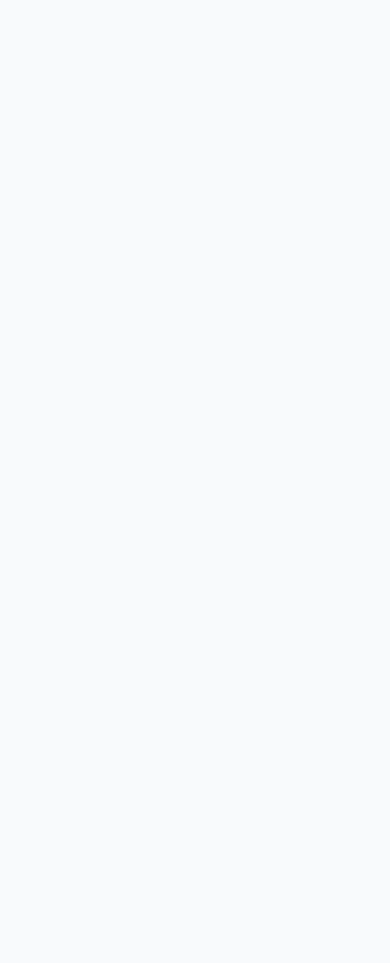
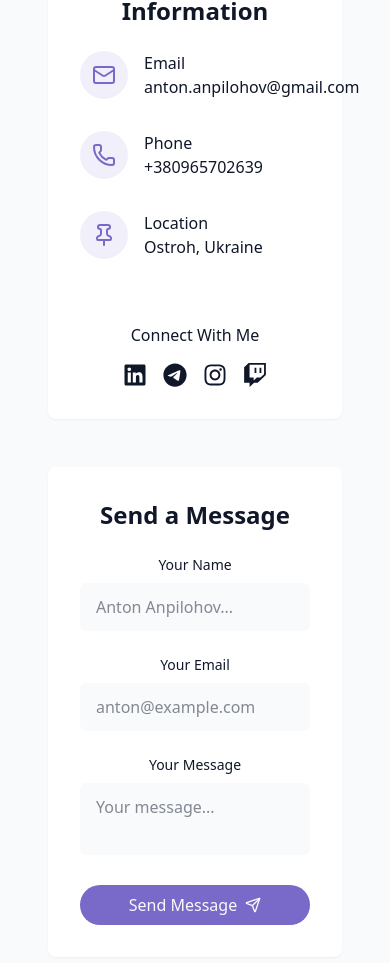
Before and after one commit to tosentai/CV, a React (Vite) app: page / in a window 390 px wide. Shown: the part 8109-9072 px from the top of the page. Before the commit the page ends 7792 px from the top, so only its background shows below. Built offline with nearby package versions, Linux system fonts and the light colour scheme.

Commit message:
ContactSection added

```diff
--- /dev/null
+++ b/src/components/ContactSection.jsx
@@ -0,0 +1,173 @@
+import { Mail, Phone, Pin, Send } from "lucide-react";
+import { FaInstagram, FaLinkedin, FaTelegram, FaTwitch } from "react-icons/fa6";
+import { cn } from "@/lib/utils";
+
+export const ContactSection = () => {
+    return (
+        <section id="contact" className="py-24 px-4 relative bg-secondary/30">
+            <div className="container mx-auto max-w-5xl">
+                <h2 className="text-4xl md:text-4xl font-bold text-center mb-4">
+                    Get In <span className="text-primary">Touch</span>
+                </h2>
+
+                <p className="text-center text-muted-foreground mb-12 max-w-2xl mx-auto">
+                    If you have any questions or inquiries, feel free to reach
+                    out!
+                </p>
+
+                <div className="grid grid-cols-1 md:grid-cols-2 gap-12">
+                    <div className="space-y-8 flex flex-col justify-center bg-card p-8 rounded-lg shadow-xs">
+                        <h3 className="text-2xl font-semibold mb-6">
+                            Contact Information
+                        </h3>
+                        <div className="space-y-6 justify-center">
+                            <div className="flex items-start space-x-4">
+                                <div className="p-3 rounded-full bg-primary/10">
+                                    <Mail className="h-6 w-6 text-primary" />
+                                </div>
+                                <div>
+                                    <h4 className="font-medium text-left">
+                                        Email
+                                    </h4>
+                                    <a
+                                        href="mailto:anton.anpilohov@gmail.com"
+                                        className="text-muted-foreground hover:text-primary transition-colors"
+                                    >
+                                        anton.anpilohov@gmail.com
+                                    </a>
+                                </div>
+                            </div>
+                        </div>
+                        <div className="space-y-6 justify-center">
+                            <div className="flex items-start space-x-4">
+                                <div className="p-3 rounded-full bg-primary/10">
+                                    <Phone className="h-6 w-6 text-primary" />
+                                </div>
+                                <div>
+                                    <h4 className="font-medium text-left">
+                                        Phone
+                                    </h4>
+                                    <a
+                                        href="tel:+380965702639"
+                                        className="text-muted-foreground hover:text-primary transition-colors"
+                                    >
+                                        +380965702639
+                                    </a>
+                                </div>
+                            </div>
+                        </div>
+                        <div className="space-y-6 justify-center">
+                            <div className="flex items-start space-x-4">
+                                <div className="p-3 rounded-full bg-primary/10">
+                                    <Pin className="h-6 w-6 text-primary" />
+                                </div>
+                                <div>
+                                    <h4 className="font-medium text-left">
+                                        Location
+                                    </h4>
+                                    <a className="text-muted-foreground hover:text-primary transition-colors">
+                                        Ostroh, Ukraine
+                                    </a>
+                                </div>
+                            </div>
+                        </div>
+                        <div className="pt-8">
+                            <h4 className="font-medium mb-4">
+                                Connect With Me
+                            </h4>
+                            <div className="flex space-x-4 justify-center">
+                                <a
+                                    href="https://www.linkedin.com/in/tosentai/"
+                                    target="_blank"
+                                >
+                                    <FaLinkedin size={24} />
+                                </a>
+                                <a href="https://t.me/tosentai" target="_blank">
+                                    <FaTelegram size={24} />
+                                </a>
+                                <a
+                                    href="https://www.instagram.com/tosentai_/"
+                                    target="_blank"
+                                >
+                                    <FaInstagram size={24} />
+                                </a>
+                                <a
+                                    href="https://www.twitch.tv/tosentai"
+                                    target="_blank"
+                                >
+                                    <FaTwitch size={24} />
+                                </a>
+                            </div>
+                        </div>
+                    </div>
+
+                    <div className="bg-card p-8 rounded-lg shadow-xs">
+                        <h3 className="text-2xl font-semibold mb-6">
+                            {" "}
+                            Send a Message
+                        </h3>
+                        <form className="space-y-6">
+                            <div>
+                                <label
+                                    htmlFor="name"
+                                    className="block text-sm font-medium mb-2"
+                                >
+                                    Your Name
+                                </label>
+                                <input
+                                    type="text"
+                                    id="name"
+                                    name="name"
+                                    required
+                                    className="w-full px-4 py-3 rounded-md border-input bg-background focus:outline-hidden focus:ring-2 focus:ring-primary"
+                                    placeholder="Anton Anpilohov..."
+                                />
+                            </div>
+                            <div>
+                                <label
+                                    htmlFor="email"
+                                    className="block text-sm font-medium mb-2"
+                                >
+                                    Your Email
+                                </label>
+                                <input
+                                    type="email"
+                                    id="email"
+                                    name="email"
+                                    required
+                                    className="w-full px-4 py-3 rounded-md border-input bg-background focus:outline-hidden focus:ring-2 focus:ring-primary"
+                                    placeholder="anton@example.com"
+                                />
+                            </div>
+                            <div>
+                                <label
+                                    htmlFor="message"
+                                    className="block text-sm font-medium mb-2"
+                                >
+                                    Your Message
+                                </label>
+                                <textarea
+                                    id="message"
+                                    name="message"
+                                    required
+                                    className="w-full px-4 py-3 rounded-md border-input bg-background focus:outline-hidden focus:ring-2 focus:ring-primary resize-none"
+                                    placeholder="Your message..."
+                                />
+                            </div>
+
+                            <button
+                                type="submit"
+                                className={cn(
+                                    "cosmic-button w-full flex items-center justify-center gap-2"
+                                )}
+                            >
+                                Send Message
+                                <Send size={16} />
+                            </button>
+                        </form>
+                    </div>
+                </div>
+            </div>
+        </section>
+    );
+};
--- a/src/pages/Home.jsx
+++ b/src/pages/Home.jsx
@@ -5,6 +5,7 @@
 import { AboutSection } from "@/components/AboutSection";
 import { SkillsSection } from "@/components/SkillsSection";
 import { ProjectsSection } from "@/components/ProjectsSection";
+import { ContactSection } from "@/components/ContactSection";
 
 export const Home = () => {
     return (
@@ -21,6 +22,7 @@
                 <AboutSection />
                 <SkillsSection />
                 <ProjectsSection />
+                <ContactSection />
             </main>
             {/* Footer */}
         </div>
```
